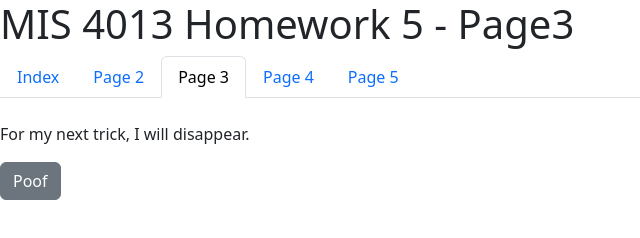
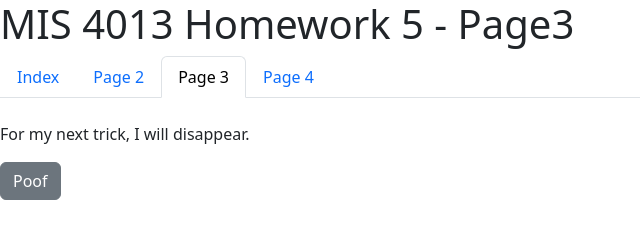
Before and after one commit to BryanY159/MIS4013_HW5, a plain HTML site: page page3.html in a window 1280 px wide. Shown: the full height of the page, 0-640 px from the left. Drawn offline with nearby package versions, Linux system fonts and the light colour scheme.

Commit message:
Update page3.html

```diff
--- a/page3.html
+++ b/page3.html
@@ -22,9 +22,6 @@
       <li class="nav-item">
         <a class="nav-link" href="page4.html">Page 4</a>
       </li>
-      <li class="nav-item">
-        <a class="nav-link" href="page5.html">Page 5</a>
-      </li>
     </ul>
   </br>
 
```
